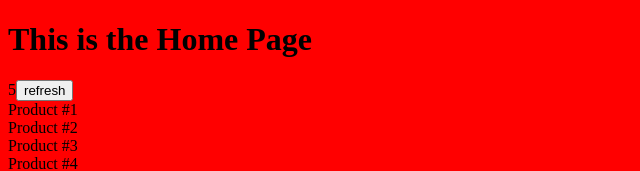
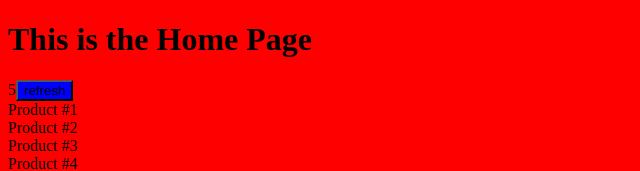
Before and after one commit to Imohh/React-frontend, a React (Create React App) app: page /home in a window 1280 px wide. Shown: the top 171 px of the page, without its empty margins (0-640 px from the left). Built offline with nearby package versions, Linux system fonts and the light colour scheme.

Commit message:
scss files

```diff
--- a/src/portfolio/style/home.css
+++ b/src/portfolio/style/home.css
@@ -1,4 +1,8 @@
 body {
   background: red;
 }
+
+button {
+  background: blue;
+}
 /*# sourceMappingURL=home.css.map */
```
Also changed, not shown: 5 other files (tests, documents, lock files or other folders).
